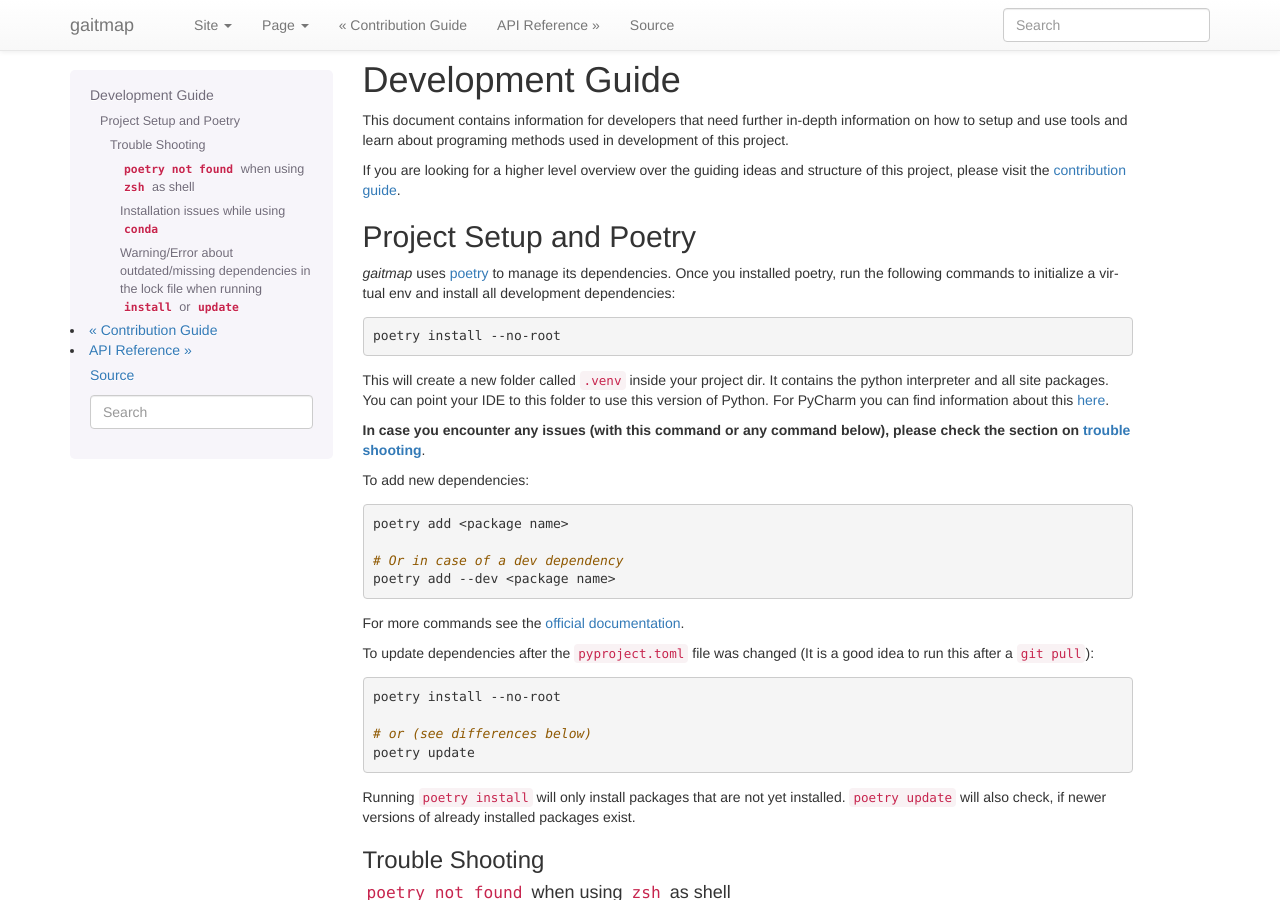
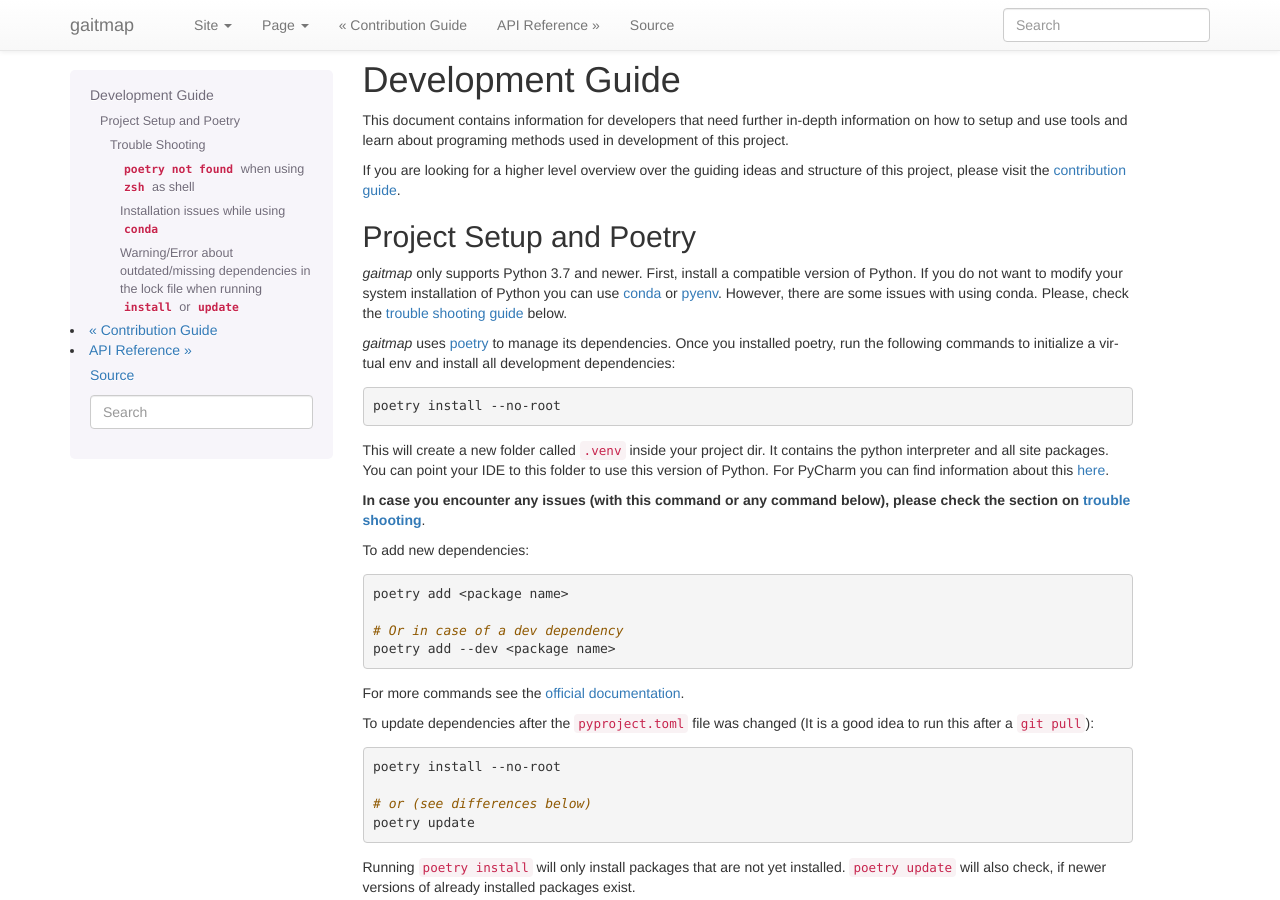
Before and after one commit to mad-lab-fau/gaitmap, a Sphinx documentation site: the page built from docs/guides/Development-Guide.md, in a window 1280 px wide and 900 px high. Built offline with Sphinx 7.4.7, drawn with Linux system fonts in a browser that asks for light colours; pages that are not in the unit, such as notebooks, are missing from menus.

Commit message:
Clarified README for people using conda

```diff
--- a/docs/guides/Development-Guide.md
+++ b/docs/guides/Development-Guide.md
@@ -7,6 +7,13 @@ If you are looking for a higher level overview over the guiding ideas and struct
 [contribution guide](Contribution-Guide.md).
 
 ## Project Setup and Poetry
+
+*gaitmap* only supports Python 3.7 and newer.
+First, install a compatible version of Python.
+If you do not want to modify your system installation of Python you can use [conda](https://docs.conda.io/en/latest/)
+or [pyenv](https://github.com/pyenv/pyenv).
+However, there are some issues with using conda.
+Please, check the [trouble shooting guide](#trouble-shooting) below.
 
 *gaitmap* uses [poetry](https://python-poetry.org) to manage its dependencies.
 Once you installed poetry, run the following commands to initialize a virtual env and install all development
```
Also changed, not shown: README.md (+4 -9 lines).
